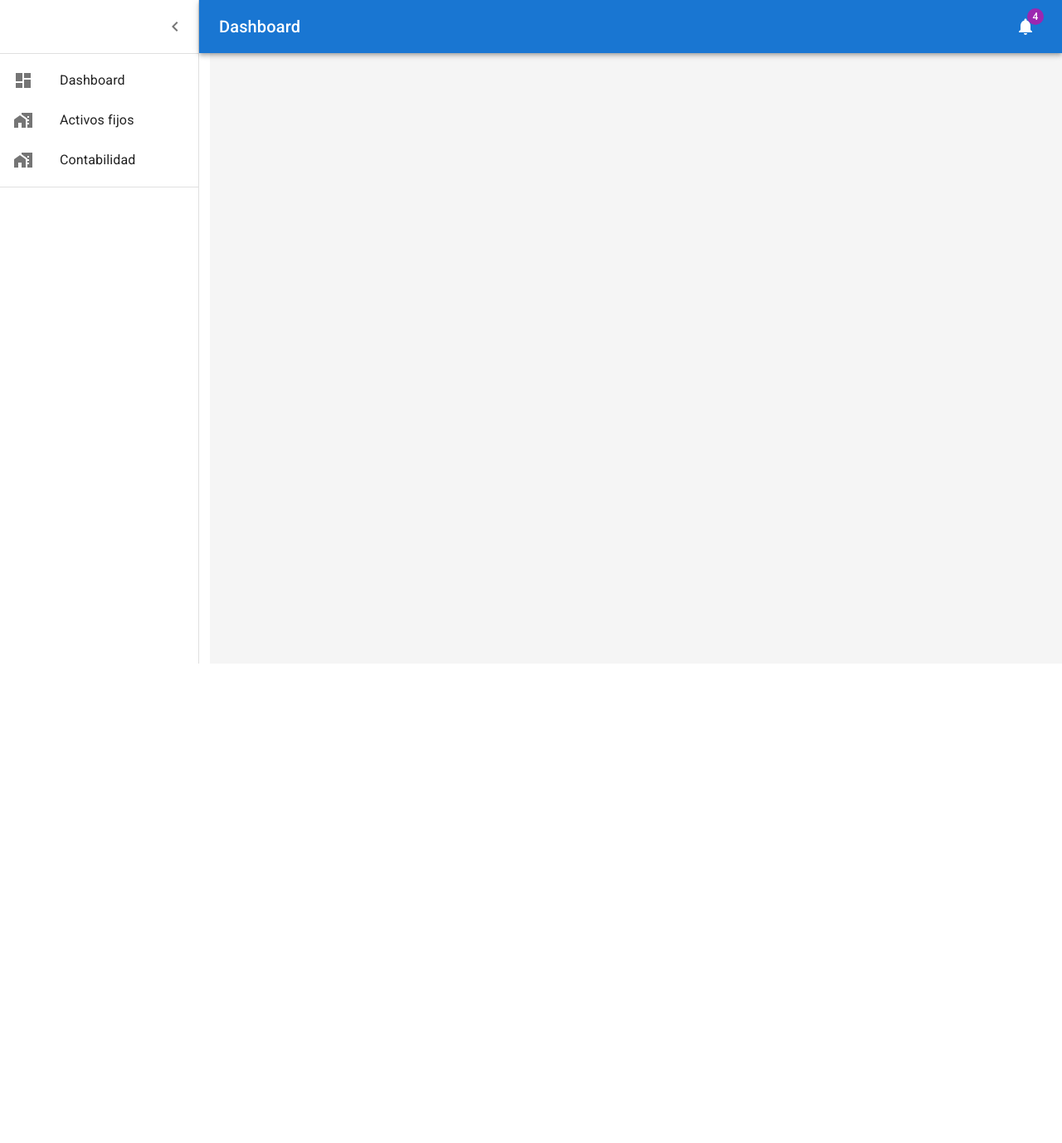
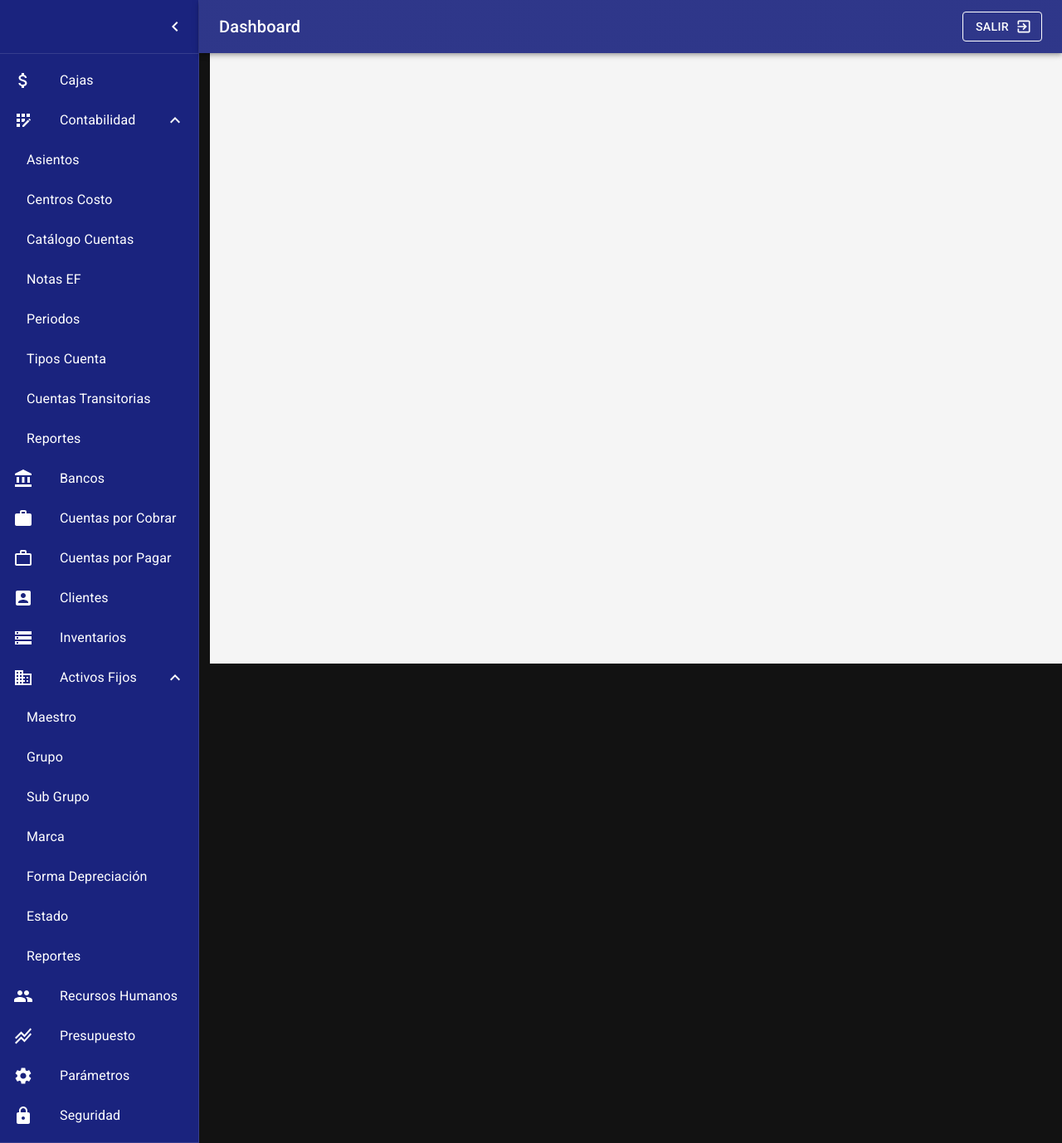
Before and after one commit to RandallChinchilla/ERP-front-end-, a React (Create React App) app in the folder ceo.web/: page / in a window 1280 px wide. Shown: the whole page at 83% size. Before the commit the page ends 800 px from the top, so only its background shows below. Built offline with nearby package versions, Linux system fonts and the light colour scheme.

Commit message:
Se agregaron los menu y submenus

```diff
--- a/ceo.web/package.json
+++ b/ceo.web/package.json
@@ -5,16 +5,19 @@
   "dependencies": {
     "@emotion/react": "^11.4.1",
     "@emotion/styled": "^11.3.0",
+    "@material-ui/core": "^4.12.3",
+    "@material-ui/icons": "^4.11.2",
     "@mui/icons-material": "^5.0.3",
     "@mui/material": "^5.0.2",
     "@mui/styled-engine-sc": "^5.0.0",
     "@testing-library/jest-dom": "^5.11.4",
     "@testing-library/react": "^11.1.0",
     "@testing-library/user-event": "^12.1.10",
+    "material-table": "^1.69.3",
     "react": "^17.0.2",
     "react-dom": "^17.0.2",
     "react-router-dom": "^5.3.0",
-    "react-scripts": "4.0.3",
+    "react-scripts": "^4.0.3",
     "styled-components": "^5.3.1",
     "web-vitals": "^1.0.1"
   },
--- a/ceo.web/src/Componets/Home/DashBoard.js
+++ b/ceo.web/src/Componets/Home/DashBoard.js
@@ -9,20 +9,13 @@ import List from "@mui/material/List";
 import Typography from "@mui/material/Typography";
 import Divider from "@mui/material/Divider";
 import IconButton from "@mui/material/IconButton";
-import Badge from "@mui/material/Badge";
-import Container from "@mui/material/Container";
-import Grid from "@mui/material/Grid";
-import Paper from "@mui/material/Paper";
 import Link from "@mui/material/Link";
 import MenuIcon from "@mui/icons-material/Menu";
 import ChevronLeftIcon from "@mui/icons-material/ChevronLeft";
-import NotificationsIcon from "@mui/icons-material/Notifications";
-import { mainListItems, secondaryListItems } from "./listItems";
-import { blue } from "@mui/material/colors";
-// import { mainListItems, secondaryListItems } from "./listItems";
-// import Chart from "./Chart";
-// import Deposits from "./Deposits";
-// import Orders from "./Orders";
+import { blue, grey, indigo } from "@mui/material/colors";
+import ExitToAppIcon from '@material-ui/icons/ExitToApp';
+import { Button } from "@mui/material";
+import NestedList from "./listItems";
 
 function Copyright(props) {
   return (
@@ -88,7 +81,15 @@ const Drawer = styled(MuiDrawer, {
   },
 }));
 
-const mdTheme = createTheme();
+const mdTheme = createTheme({
+  palette: {
+    mode: "dark",
+    background: {
+        paper: indigo[900],
+           defaul: "#fff",
+         },
+  },
+});
 
 function DashboardContent() {
   const [open, setOpen] = React.useState(true);
@@ -127,11 +128,12 @@ function DashboardContent() {
             >
               Dashboard
             </Typography>
-            <IconButton color="inherit">
-              <Badge badgeContent={4} color="secondary">
-                <NotificationsIcon />
-              </Badge>
-            </IconButton>
+            <Button
+            variant="outlined"
+            color="inherit"
+            endIcon={<ExitToAppIcon/>}>
+              Salir
+            </Button>
           </Toolbar>
         </AppBar>
         <Drawer variant="permanent" open={open}>
@@ -148,9 +150,8 @@ function DashboardContent() {
             </IconButton>
           </Toolbar>
           <Divider />
-          <List>{mainListItems}</List>
+          <NestedList/>
           <Divider />
-          {/* <List>{secondaryListItems}</List> */}
         </Drawer>
         x`
         <Box
@@ -161,7 +162,9 @@ function DashboardContent() {
             height: "100vh",
             overflow: "auto",
           }}
-        ></Box>
+        >
+          <div>Hola</div>
+        </Box>
       </Box>
     </ThemeProvider>
   );
--- a/ceo.web/src/Componets/Home/listItems.js
+++ b/ceo.web/src/Componets/Home/listItems.js
@@ -2,76 +2,239 @@ import * as React from "react";
 import ListItem from "@mui/material/ListItem";
 import ListItemIcon from "@mui/material/ListItemIcon";
 import ListItemText from "@mui/material/ListItemText";
-import ListSubheader from "@mui/material/ListSubheader";
-import DashboardIcon from "@mui/icons-material/Dashboard";
-import ShoppingCartIcon from "@mui/icons-material/ShoppingCart";
-import PeopleIcon from "@mui/icons-material/People";
-import BarChartIcon from "@mui/icons-material/BarChart";
-import LayersIcon from "@mui/icons-material/Layers";
-import AssignmentIcon from "@mui/icons-material/Assignment";
-import HomeWorkIcon from "@mui/icons-material/HomeWork";
+import AccountBalanceIcon from '@material-ui/icons/AccountBalance';
+import AccountBoxIcon from '@material-ui/icons/AccountBox';
+import StorageIcon from '@material-ui/icons/Storage';
+import WorkIcon from '@material-ui/icons/Work';
+import WorkOutlineIcon from '@material-ui/icons/WorkOutline';
+import GroupIcon from '@material-ui/icons/Group';
+import AppRegistrationIcon from '@mui/icons-material/AppRegistration';
+import BusinessIcon from '@mui/icons-material/Business';
+import AttachMoneyIcon from '@mui/icons-material/AttachMoney';
+import StackedLineChartIcon from '@mui/icons-material/StackedLineChart';
+import SettingsIcon from '@mui/icons-material/Settings';
+import LockIcon from '@mui/icons-material/Lock';
+import List from '@mui/material/List';
+import ListItemButton from '@mui/material/ListItemButton';
+import Collapse from '@mui/material/Collapse';
+import ExpandLess from '@mui/icons-material/ExpandLess';
+import ExpandMore from '@mui/icons-material/ExpandMore';
 
-export const mainListItems = (
-  <div>
+  export default function NestedList() {
+  const [open, setOpen] = React.useState(true);
+
+  const handleClick = () => {
+    setOpen(!open);
+  };
+
+    return (
+      <List>
     <ListItem button>
       <ListItemIcon>
-        <DashboardIcon />
+        <AttachMoneyIcon />
       </ListItemIcon>
-      <ListItemText primary="Dashboard" />
+      <ListItemText primary="Cajas" />
+    </ListItem>
+
+    <ListItemButton onClick={handleClick}>
+      <ListItemIcon>
+        <AppRegistrationIcon />
+      </ListItemIcon>
+      <ListItemText primary="Contabilidad" />
+      {open ? <ExpandLess /> : <ExpandMore/>}
+    </ListItemButton>
+
+      <Collapse in={open} timeout="auto" unmountOnExit>
+        <List component="div" disablePadding>
+          <ListItemButton sx={{ pl: 4 }}>
+            <ListItemText primary="Asientos" />
+          </ListItemButton>
+        </List>
+      </Collapse>
+
+      <Collapse in={open} timeout="auto" unmountOnExit>
+        <List component="div" disablePadding>
+          <ListItemButton sx={{ pl: 4 }}>
+            <ListItemText primary="Centros Costo" />
+          </ListItemButton>
+        </List>
+      </Collapse>
+
+
+      <Collapse in={open} timeout="auto" unmountOnExit>
+        <List component="div" disablePadding>
+          <ListItemButton sx={{ pl: 4 }}>
+            <ListItemText primary="Catálogo Cuentas" />
+          </ListItemButton>
+        </List>
+      </Collapse>
+
+
+      <Collapse in={open} timeout="auto" unmountOnExit>
+        <List component="div" disablePadding>
+          <ListItemButton sx={{ pl: 4 }}>
+            <ListItemText primary="Notas EF" />
+          </ListItemButton>
+        </List>
+      </Collapse>
+
+
+      <Collapse in={open} timeout="auto" unmountOnExit>
+        <List component="div" disablePadding>
+          <ListItemButton sx={{ pl: 4 }}>
+            <ListItemText primary="Periodos" />
+          </ListItemButton>
+        </List>
+      </Collapse>
+
+
+      <Collapse in={open} timeout="auto" unmountOnExit>
+        <List component="div" disablePadding>
+          <ListItemButton sx={{ pl: 4 }}>
+            <ListItemText primary="Tipos Cuenta" />
+          </ListItemButton>
+        </List>
+      </Collapse>
+
+
+      <Collapse in={open} timeout="auto" unmountOnExit>
+        <List component="div" disablePadding>
+          <ListItemButton sx={{ pl: 4 }}>
+            <ListItemText primary="Cuentas Transitorias" />
+          </ListItemButton>
+        </List>
+      </Collapse>
+
+
+      <Collapse in={open} timeout="auto" unmountOnExit>
+        <List component="div" disablePadding>
+          <ListItemButton sx={{ pl: 4 }}>
+            <ListItemText primary="Reportes" />
+          </ListItemButton>
+        </List>
+      </Collapse>
+
+    <ListItem button>
+      <ListItemIcon>
+        <AccountBalanceIcon />
+      </ListItemIcon>
+      <ListItemText primary="Bancos" />
     </ListItem>
     <ListItem button>
       <ListItemIcon>
-        <HomeWorkIcon />
+        <WorkIcon />
       </ListItemIcon>
-      <ListItemText primary="Activos fijos" />
+      <ListItemText primary="Cuentas por Cobrar" />
     </ListItem>
     <ListItem button>
       <ListItemIcon>
-        <HomeWorkIcon />
+        <WorkOutlineIcon />
       </ListItemIcon>
-      <ListItemText primary="Contabilidad" />
-    </ListItem>
-    {/* <ListItem button>
-      <ListItemIcon>
-        <PeopleIcon />
-      </ListItemIcon>
-      <ListItemText primary="Customers" />
+      <ListItemText primary="Cuentas por Pagar" />
     </ListItem>
     <ListItem button>
       <ListItemIcon>
-        <BarChartIcon />
+        <AccountBoxIcon />
       </ListItemIcon>
-      <ListItemText primary="Reports" />
+      <ListItemText primary="Clientes" />
     </ListItem>
     <ListItem button>
       <ListItemIcon>
-        <LayersIcon />
+        <StorageIcon />
       </ListItemIcon>
-      <ListItemText primary="Integrations" />
-    </ListItem> */}
-  </div>
-);
+      <ListItemText primary="Inventarios" />
+    </ListItem>
 
-export const secondaryListItems = (
-  <div>
-    <ListSubheader inset>Saved reports</ListSubheader>
+    <ListItemButton onClick={handleClick}>
+      <ListItemIcon>
+        <BusinessIcon />
+      </ListItemIcon>
+      <ListItemText primary="Activos Fijos" />
+      {open ? <ExpandLess /> : <ExpandMore/>}
+    </ListItemButton>
+
+    <Collapse in={open} timeout="auto" unmountOnExit>
+        <List component="div" disablePadding>
+          <ListItemButton sx={{ pl: 4 }}>
+            <ListItemText primary="Maestro" />
+          </ListItemButton>
+        </List>
+      </Collapse>
+
+      <Collapse in={open} timeout="auto" unmountOnExit>
+        <List component="div" disablePadding>
+          <ListItemButton sx={{ pl: 4 }}>
+            <ListItemText primary="Grupo" />
+          </ListItemButton>
+        </List>
+      </Collapse>
+
+      <Collapse in={open} timeout="auto" unmountOnExit>
+        <List component="div" disablePadding>
+          <ListItemButton sx={{ pl: 4 }}>
+            <ListItemText primary="Sub Grupo" />
+          </ListItemButton>
+        </List>
+      </Collapse>
+
+      <Collapse in={open} timeout="auto" unmountOnExit>
+        <List component="div" disablePadding>
+          <ListItemButton sx={{ pl: 4 }}>
+            <ListItemText primary="Marca" />
+          </ListItemButton>
+        </List>
+      </Collapse>
+
+      <Collapse in={open} timeout="auto" unmountOnExit>
+        <List component="div" disablePadding>
+          <ListItemButton sx={{ pl: 4 }}>
+            <ListItemText primary="Forma Depreciación" />
+          </ListItemButton>
+        </List>
+      </Collapse>
+
+      <Collapse in={open} timeout="auto" unmountOnExit>
+        <List component="div" disablePadding>
+          <ListItemButton sx={{ pl: 4 }}>
+            <ListItemText primary="Estado" />
+          </ListItemButton>
+        </List>
+      </Collapse>
+
+      <Collapse in={open} timeout="auto" unmountOnExit>
+        <List component="div" disablePadding>
+          <ListItemButton sx={{ pl: 4 }}>
+            <ListItemText primary="Reportes" />
+          </ListItemButton>
+        </List>
+      </Collapse>
+
     <ListItem button>
       <ListItemIcon>
-        <AssignmentIcon />
+        <GroupIcon />
       </ListItemIcon>
-      <ListItemText primary="Current month" />
+      <ListItemText primary="Recursos Humanos" />
+    </ListItem>
+
+    <ListItem button>
+      <ListItemIcon>
+        <StackedLineChartIcon />
+      </ListItemIcon>
+      <ListItemText primary="Presupuesto" />
     </ListItem>
     <ListItem button>
       <ListItemIcon>
-        <AssignmentIcon />
+        <SettingsIcon />
       </ListItemIcon>
-      <ListItemText primary="Last quarter" />
+      <ListItemText primary="Parámetros" />
     </ListItem>
     <ListItem button>
       <ListItemIcon>
-        <AssignmentIcon />
+        <LockIcon />
       </ListItemIcon>
-      <ListItemText primary="Year-end sale" />
+      <ListItemText primary="Seguridad" />
     </ListItem>
-  </div>
-);
+
+  </List>
+    )
+  }
```
Also changed, not shown: 1 other file (tests, documents, lock files or other folders).
